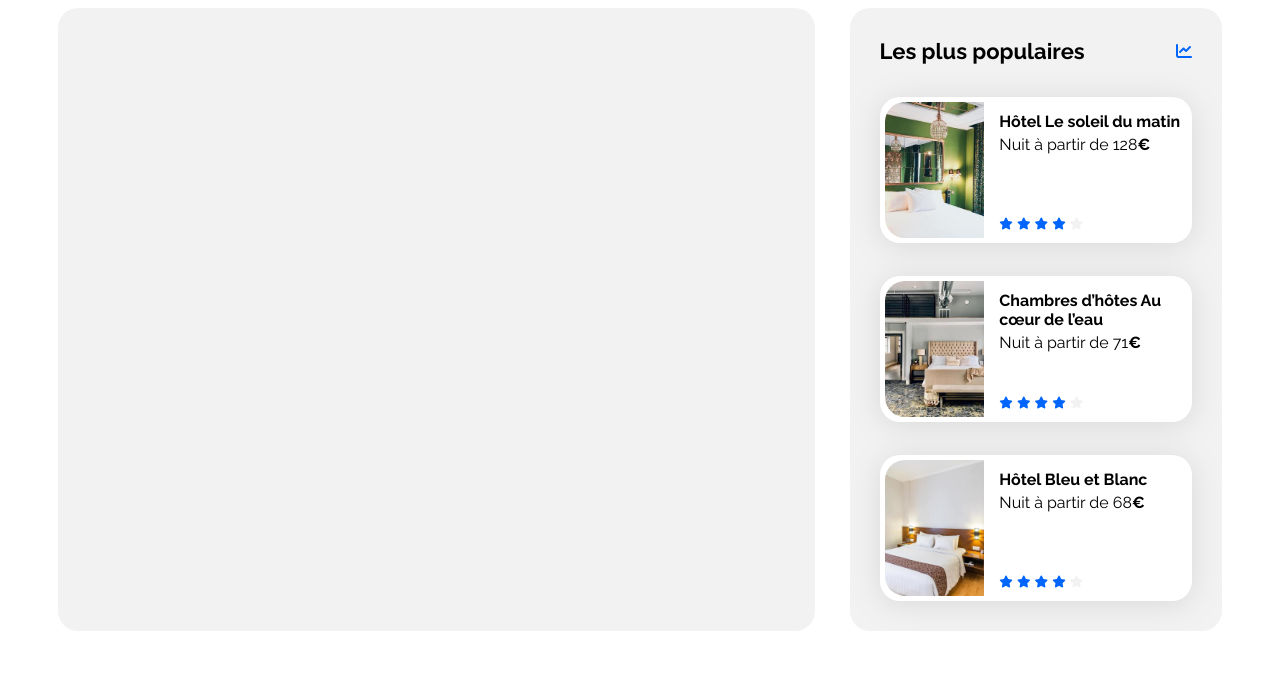
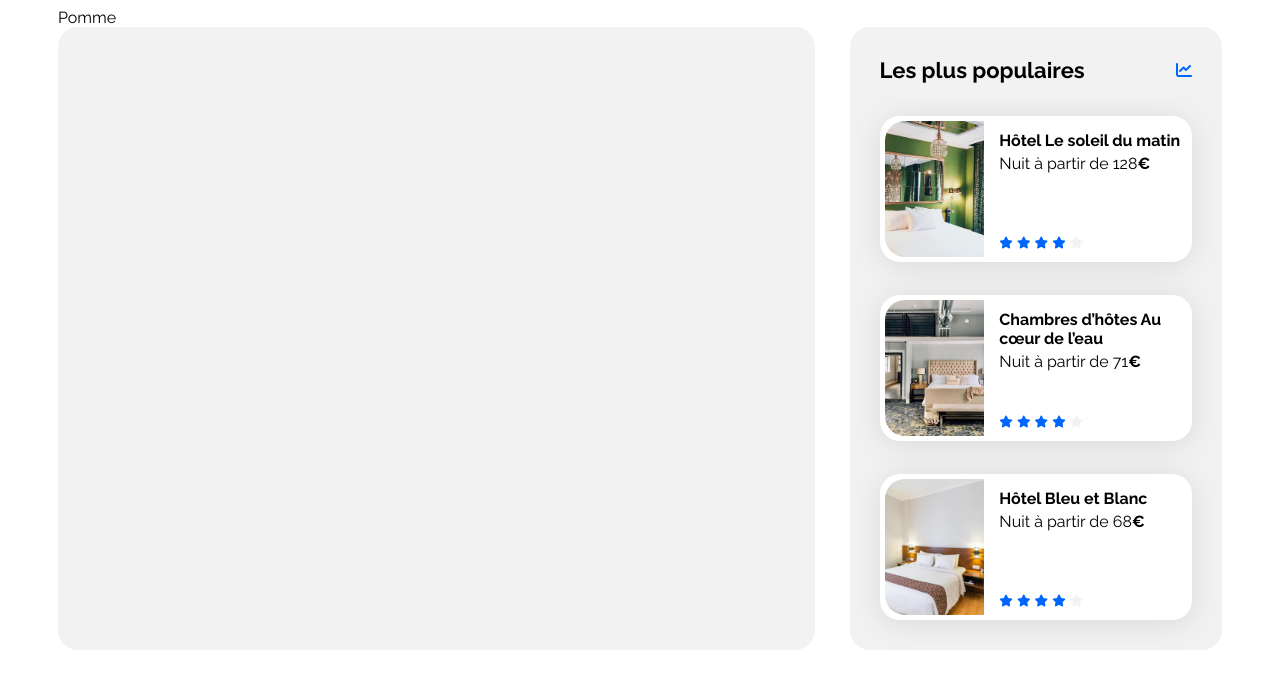
Before and after one commit to dev-parker92/Projet_HTML_CSS, a plain HTML site: page index.html in a window 1280 px wide. Drawn offline with Linux system fonts and the light colour scheme.

Commit message:
maj header

```diff
--- a/index.html
+++ b/index.html
@@ -16,7 +16,7 @@
 
 <body>
     <div class="main-container">
-        <header></header>
+        <header>Pomme</header>
         <main>
             <div class="hebergements-and-populaires">
                 <section class="hebergements">
```
